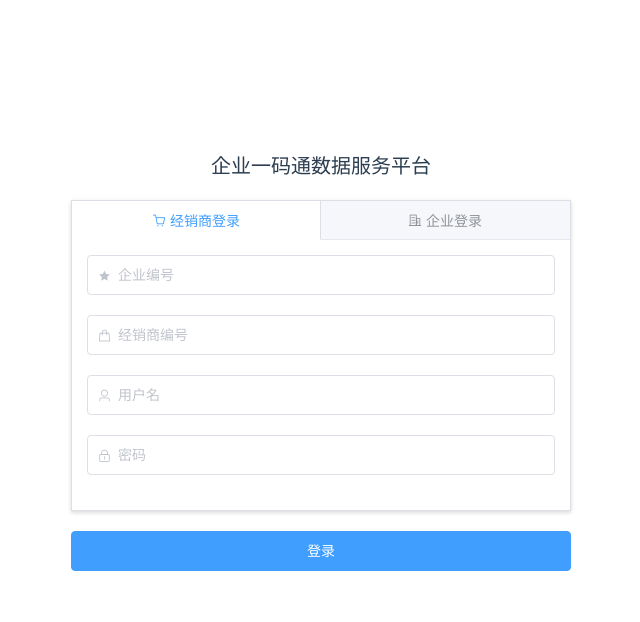
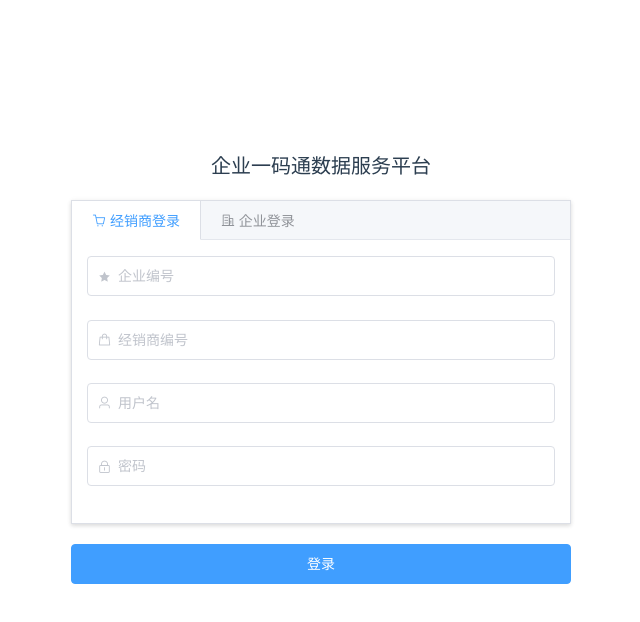
Before and after one commit to mike601121815/-, a Vue app: page /#/login in a window 1280 px wide. Shown: the top 622 px of the page, without its empty margins (319-959 px from the left). Built offline with nearby package versions, Linux system fonts and the light colour scheme; sample sign-in values are in the browser's storage.

Commit message:
登录验证

```diff
--- a/src/main/login.vue
+++ b/src/main/login.vue
@@ -5,49 +5,106 @@
         企业一码通数据服务平台
       </div>
       <div>
-        <el-tabs type="border-card" stretch="false">
-          <el-tab-pane>
+        <el-tabs type="border-card" v-model="activeName" :stretch="false">
+          <el-tab-pane :name="1">
             <span class="title" slot="label"><i class="el-icon-shopping-cart-2"></i> 经销商登录</span>
-            <el-input placeholder="企业编号" v-model="input">
+            <el-form ref="ruleForm1" :model="ruleForm1" :rules="rules1">
+              <el-form-item prop="qyNum">
+                <el-input placeholder="企业编号"  v-model="ruleForm1.qyNum">
                   <i slot="prefix" class="el-input__icon el-icon-star-on"></i>
                 </el-input>
-            <el-input placeholder="经销商编号" v-model="input">
+              </el-form-item>
+              <el-form-item prop="jxNum">
+                <el-input placeholder="经销商编号" v-model="ruleForm1.jxNum">
                   <i slot="prefix" class="el-input__icon el-icon-goods"></i>
                 </el-input>
-            <el-input placeholder="用户名" v-model="input">
+              </el-form-item>
+              <el-form-item prop="username">
+                <el-input placeholder="用户名" v-model="ruleForm1.username">
                   <i slot="prefix" class="el-input__icon el-icon-user"></i>
                 </el-input>
-            <el-input placeholder="密码" v-model="input">
+              </el-form-item>
+              <el-form-item prop="password">
+                <el-input placeholder="密码" v-model="ruleForm1.password">
                   <i slot="prefix" class="el-input__icon el-icon-lock"></i>
                 </el-input>
+              </el-form-item>
+            </el-form>
           </el-tab-pane>
-          <el-tab-pane>
+          <el-tab-pane :name="2">
             <span class="title" slot="label"><i class="el-icon-office-building"></i> 企业登录</span>
-            <el-input placeholder="企业编号" v-model="input">
+            <el-form :model="ruleForm2" :rules="rules2">
+              <el-form-item prop="qyNum">
+                <el-input placeholder="企业编号"  v-model="ruleForm2.qyNum">
                   <i slot="prefix" class="el-input__icon el-icon-star-on"></i>
                 </el-input>
-            <el-input placeholder="用户名" v-model="input">
+              </el-form-item>
+              <el-form-item prop="username">
+                <el-input placeholder="用户名" v-model="ruleForm2.username">
                   <i slot="prefix" class="el-input__icon el-icon-user"></i>
                 </el-input>
-            <el-input placeholder="密码" v-model="input">
+              </el-form-item>
+              <el-form-item prop="password">
+                <el-input placeholder="密码" v-model="ruleForm2.password">
                   <i slot="prefix" class="el-input__icon el-icon-lock"></i>
                 </el-input>
+              </el-form-item>
+            </el-form>
           </el-tab-pane>
         </el-tabs>
-        <el-button type="primary" style="width:500px;margin-top:20px">登录</el-button>
+        <el-button type="primary" @click="login" style="width:500px;margin-top:20px">登录</el-button>
       </div>
     </div>
   </el-container>
 </template>
 
 <script>
+import {validateFigure} from '../utils/rules'
 export default {
   data(){
     return {
+      activeName: 1,
       user:{
         username: 'admin',
         usercode:'123',
         cid: '5697',
+      },
+      ruleForm1:{
+        qyNum: null,
+        jxNum: null,
+        username: '',
+        password: ''
+      },
+      rules1: {
+        qyNum:[
+          { required: true, validator: validateFigure, message: '请输入正确的企业编号，企业编号为纯数字', trigger: 'blur' },
+        ],
+        jxNum:[
+          { required: true, validator: validateFigure, message: '请输入正确的经销商编号，经销商编号为纯数字', trigger: 'blur' },
+        ],
+        username:[
+          { required: true, validator: validateFigure, message: '请输入用户名', trigger: 'blur' },
+        ],
+        password:[
+          { required: true, validator: validateFigure, message: '请输入密码', trigger: 'blur' },
+        ],
+      },
+      ruleForm2:{
+        qyNum: null,
+        jxNum: null,
+        username: '',
+        password: ''
+      },
+      rules2: {
+        qyNum:[
+          { required: true, validator: validateFigure, message: '请输入正确的企业编号，企业编号为纯数字', trigger: 'blur' },
+        ],
+        username:[
+          { required: true, message: '请输入用户名', trigger: 'blur' },
+        ],
+        password:[
+          { required: true, message: '请输入密码', trigger: 'blur' },
+        ],
       }
     }
   },
@@ -56,8 +113,36 @@ export default {
     },
 
   methods: {
-    login(user) {
-      this.$router.push({main:'main'});
+    login(){
+      let data = this.activeName === 1 ? this.ruleForm1 : this.ruleForm2
+      thius.$axios({
+        method: 'post',
+        url:'/login/login',
+        data: data
+      })
+      .then(res=>{
+        vm.$router.push({name:'main'})
+      })
+    },
+    submit(user) {
+      let vm = this
+      if(vm.activeName === '1'){
+        vm.$refs['ruleForm1'].validate((isValid,rules)=>{
+          if(isValid){
+            console.log(this.ruleForm1)
+            vm.$router.push({name:'main'})
+            vm.login()
+          }
+        })
+      }else{
+        vm.$refs['ruleForm2'].validate((isValid,rules)=>{
+          if(isValid){
+            console.log(this.ruleForm2)
+            vm.$router.push({name:'main'})
+            vm.login()
+          }
+        })
+      }
     }
   },
   mounted: function () {
@@ -80,8 +165,4 @@ export default {
   text-align: center;
 }
 
-
-.el-input {
-  margin-bottom: 20px;
-}
 </style>
--- a/src/router/index.js
+++ b/src/router/index.js
@@ -49,7 +49,7 @@ export default new Router({
     },
     {
       name: 'main',
-      path: 'main',
+      path: '/main',
       component: main,
       children: [
         {
--- /dev/null
+++ b/src/utils/rules.js
@@ -0,0 +1,44 @@
+// 验证正整数
+export function validateNumber(rule, val, callback) {
+    if (!Number(val)) {
+        callback(new Error('请输入正整数'))
+    } else {
+        const reg = /^[0-9]*[1-9][0-9]*$/
+        const rsCheck = reg.test(val)
+    if (!rsCheck) {
+        callback(new Error('请输入正整数'))
+    } else {
+        callback();
+    }
+    }
+}
+// 验证数字
+export function validateFigure(rule, val, callback) {
+    const reg = /[\d.]/g
+    const isFigure = reg.test(val)
+    if (!isFigure) {
+        callback(new Error('请输入数字'))
+    } else {
+        callback()
+    }
+}
+// 只是汉字
+export function validateChina(rule, val, callback) {
+    const reg = /^[\u4e00-\u9fa5]+$/
+    const isChina = reg.test(val)
+    if (!isChina) {
+        callback(new Error('请输入汉字'))
+    } else {
+        callback()
+    }
+}
+// 是否手机号码或者固定电话
+export function validateTwoPhone(rule, val, callback) {
+    const reg = /^((0\d{2,3}-\d{7,8})|(1[34578]\d{9}))$/
+    const isTwoPhone = reg.test(val)
+    if (!isTwoPhone) {
+        callback(new Error('请输入正确的电话号码或者固话号码'))
+    } else {
+        callback()
+    }
+}
```
Lines whose indentation alone changed are shown as unchanged.
